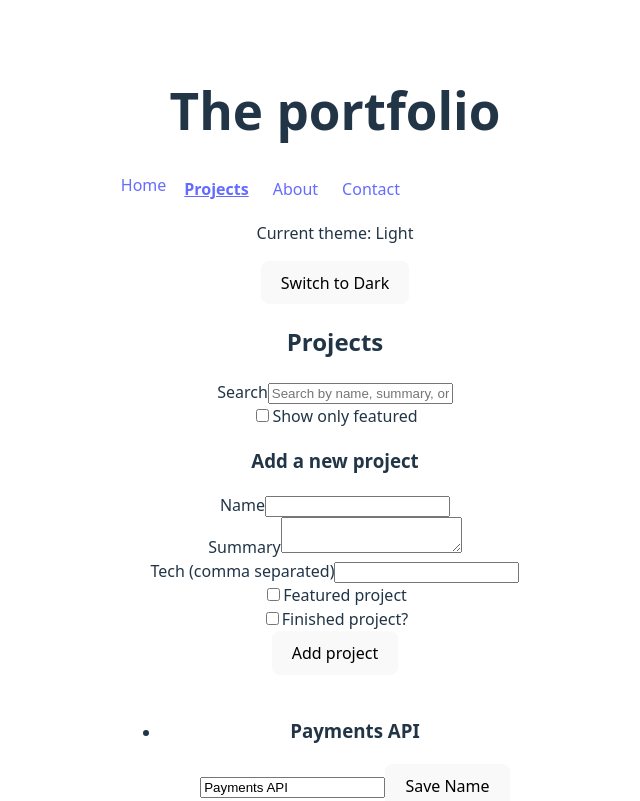
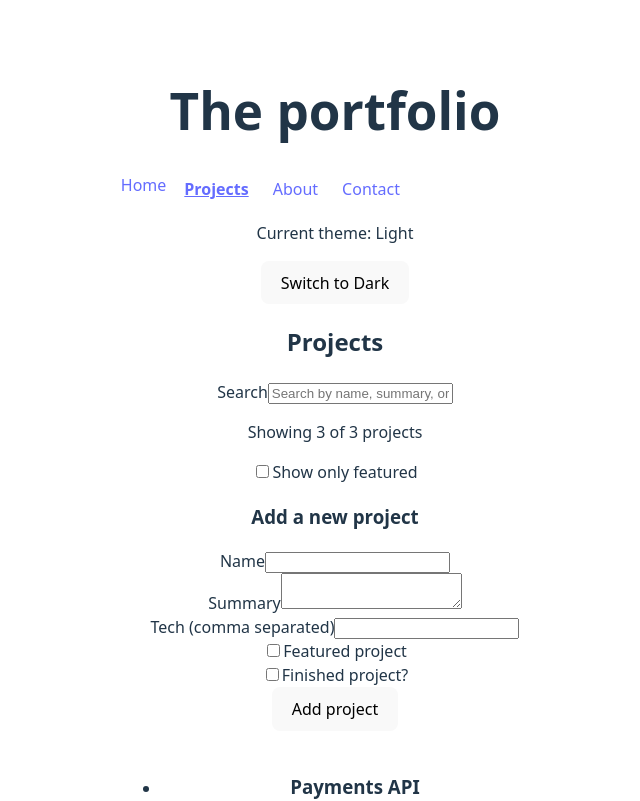
Before and after one commit to isaaclhollywoodbets/react-follow-along, a React (Vite) app: page /projects in a window 1280 px wide. Shown: the top 801 px of the page, without its empty margins (305-945 px from the left). Built offline with nearby package versions, Linux system fonts and the light colour scheme.

Commit message:
some changes

```diff
--- a/src/components/ProjectsSection.tsx
+++ b/src/components/ProjectsSection.tsx
@@ -70,7 +70,11 @@ function ProjectsSection() {
                     placeholder="Search by name, summary, or tech"
                 />
             </div>
-
+            <p>
+                Showing {visibleProjects.length} of {projectList.length} projects
+                {showFeaturedOnly && ' (featured only)'}
+                {searchTerm && ` matching "${searchTerm}"`}
+            </p>
             <label>
                 <input
                     type="checkbox"
@@ -81,11 +85,16 @@ function ProjectsSection() {
             </label>
             <AddProjectForm onAddProject={handleAddProject} />
             <br />
-            <ProjectsList
-                projects={visibleProjects}
-                onToggleFeatured={handleToggleFeatured}
-                onRemoveProject={handleRemoveProject}
-                onRenameProject={handleRenameProject} />
+            {visibleProjects.length === 0 ? (
+                <p>No projects match your filter yet</p>
+            ) : (
+                <ProjectsList
+                    projects={visibleProjects}
+                    onToggleFeatured={handleToggleFeatured}
+                    onRemoveProject={handleRemoveProject}
+                    onRenameProject={handleRenameProject} />
+            )}
+
         </section>
     );
 }
```
